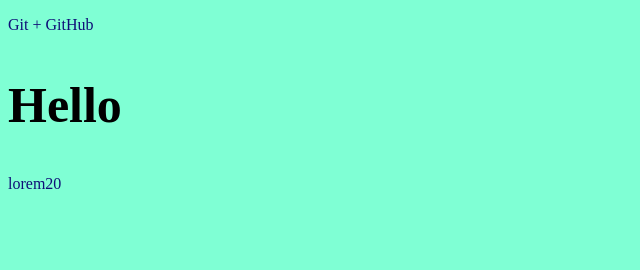
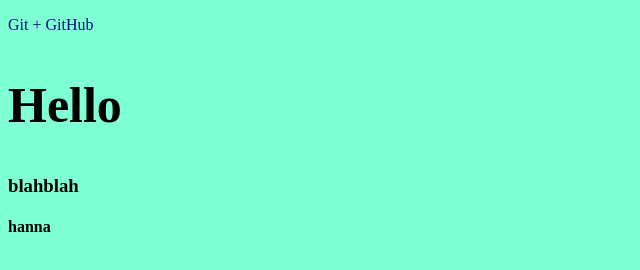
Before and after one commit to hannastoi/git, a plain HTML site: page index.html in a window 1280 px wide. Shown: the whole page, without its empty margins (0-640 px from the left). Drawn offline with Linux system fonts and the light colour scheme.

Commit message:
Branch and work in it

```diff
--- a/index.html
+++ b/index.html
@@ -10,6 +10,7 @@
 <body>
     <p>Git + GitHub</p>
     <h2>Hello</h2>
-    <p>lorem20</p>
+    <h3>blahblah</h3>
+    <h4>hanna</h4>
 </body>
 </html>
```
